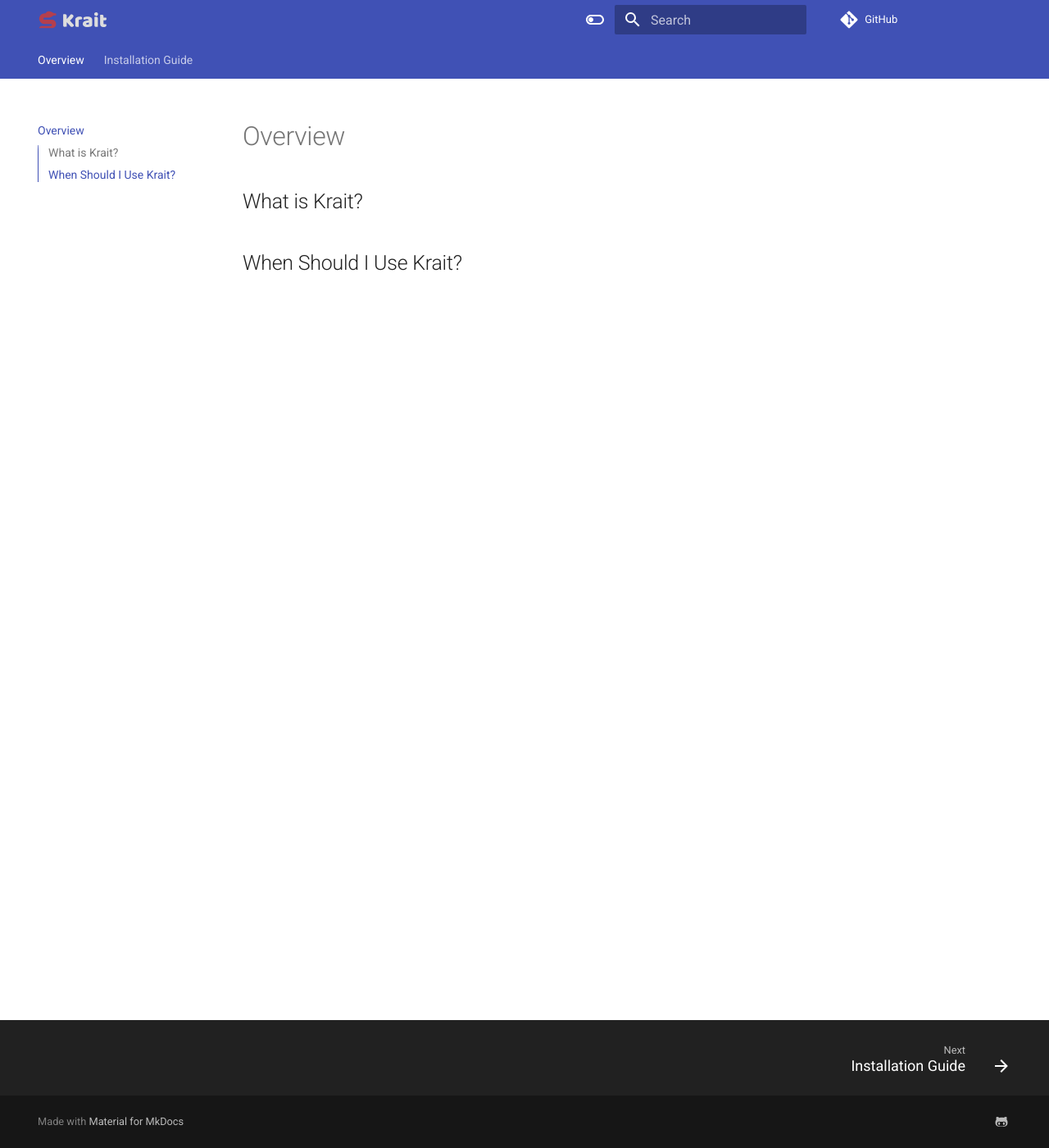
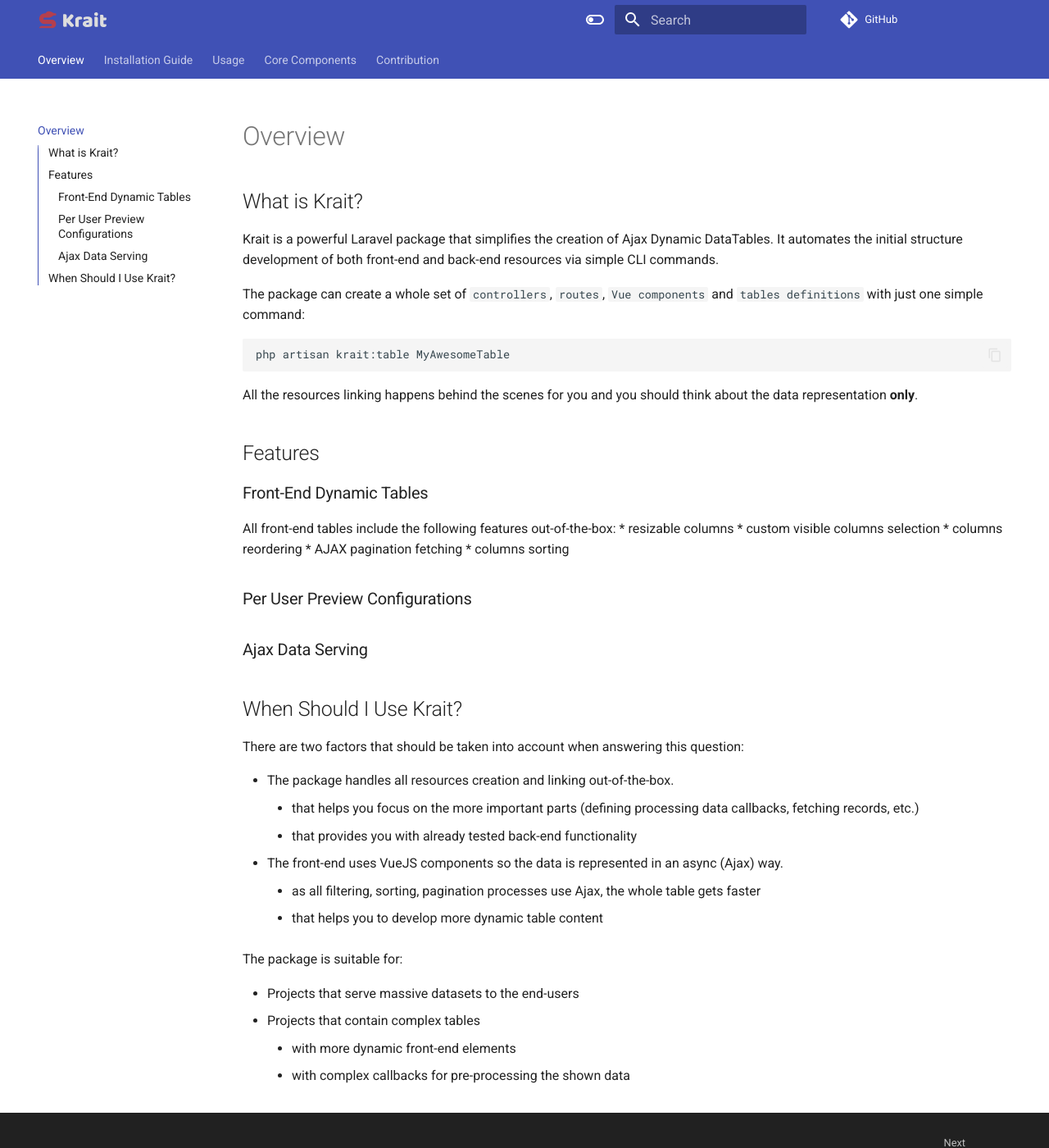
Before and after one commit to mtrdesign/krait, an MkDocs documentation site: the page built from docs/index.md, in a window 1280 px wide and 1400 px high. Shown: the whole window at 82% size. Built offline with MkDocs 1.6.1 and Material for MkDocs 9.7.7, drawn with Linux system fonts in a browser that asks for light colours; comment, search, counter and statistics services are not loaded.

Commit message:
More docs [2]

````diff
--- a/docs/index.md
+++ b/docs/index.md
@@ -1,5 +1,47 @@
 # Overview
 
 ## What is Krait?
+Krait is a powerful Laravel package that simplifies the creation of Ajax Dynamic DataTables.
+It automates the initial structure development of both front-end and back-end resources via simple CLI commands.
+
+The package can create a whole set of `controllers`, `routes`, `Vue components` and `tables definitions` with just one
+simple command:
+```sh
+php artisan krait:table MyAwesomeTable
+```
+
+All the resources linking happens behind the scenes for you and you should think about the data representation **only**.
+
+## Features
+
+### Front-End Dynamic Tables
+All front-end tables include the following features out-of-the-box:
+* resizable columns
+* custom visible columns selection
+* columns reordering
+* AJAX pagination fetching
+* columns sorting
+
+### Per User Preview Configurations
+
+
+### Ajax Data Serving
+
 
 ## When Should I Use Krait?
+
+There are two factors that should be taken into account when answering this question:
+
+- The package handles all resources creation and linking out-of-the-box.
+    * that helps you focus on the more important parts (defining processing data callbacks, fetching records, etc.)
+    * that provides you with already tested back-end functionality
+- The front-end uses VueJS components so the data is represented in an async (Ajax) way.
+    * as all filtering, sorting, pagination processes use Ajax, the whole table gets faster
+    * that helps you to develop more dynamic table content
+
+The package is suitable for:
+
+* Projects that serve massive datasets to the end-users
+* Projects that contain complex tables
+    * with more dynamic front-end elements
+    * with complex callbacks for pre-processing the shown data
--- a/mkdocs.yml
+++ b/mkdocs.yml
@@ -35,6 +35,7 @@
       accent: lime
 
 markdown_extensions:
+  - def_list
   - admonition
   - pymdownx.details
   - pymdownx.highlight:
@@ -55,3 +56,6 @@
 nav:
   - Overview: index.md
   - Installation Guide: installation-guide.md
+  - Usage: usage.md
+  - Core Components: core-components.md
+  - Contribution: contribution.md
````
Also changed, not shown: docs/contribution.md (added, +3 -0 lines), docs/core-components.md (added, +3 -0 lines), docs/installation-guide.md (+36 -2 lines), docs/usage.md (added, +1 -0 lines).
